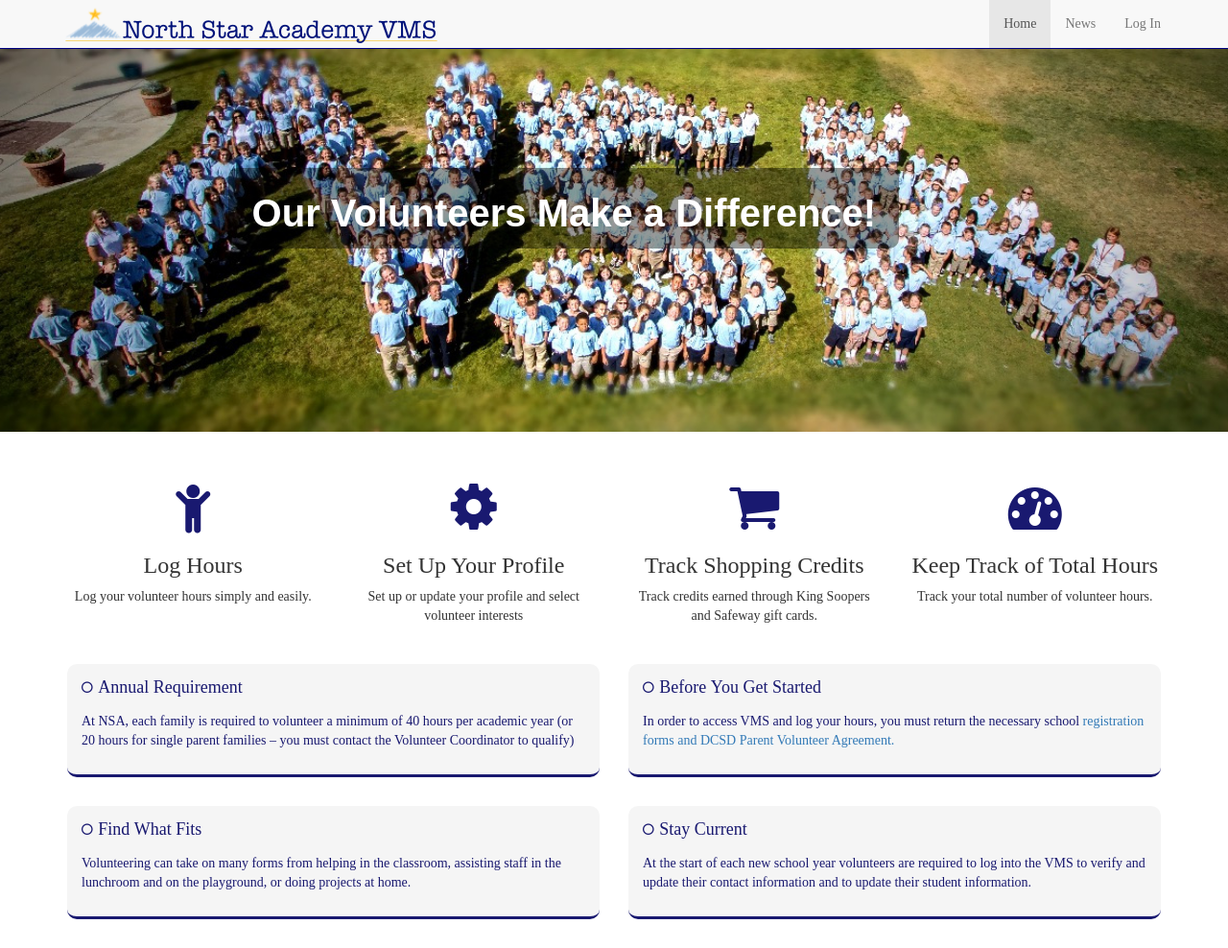
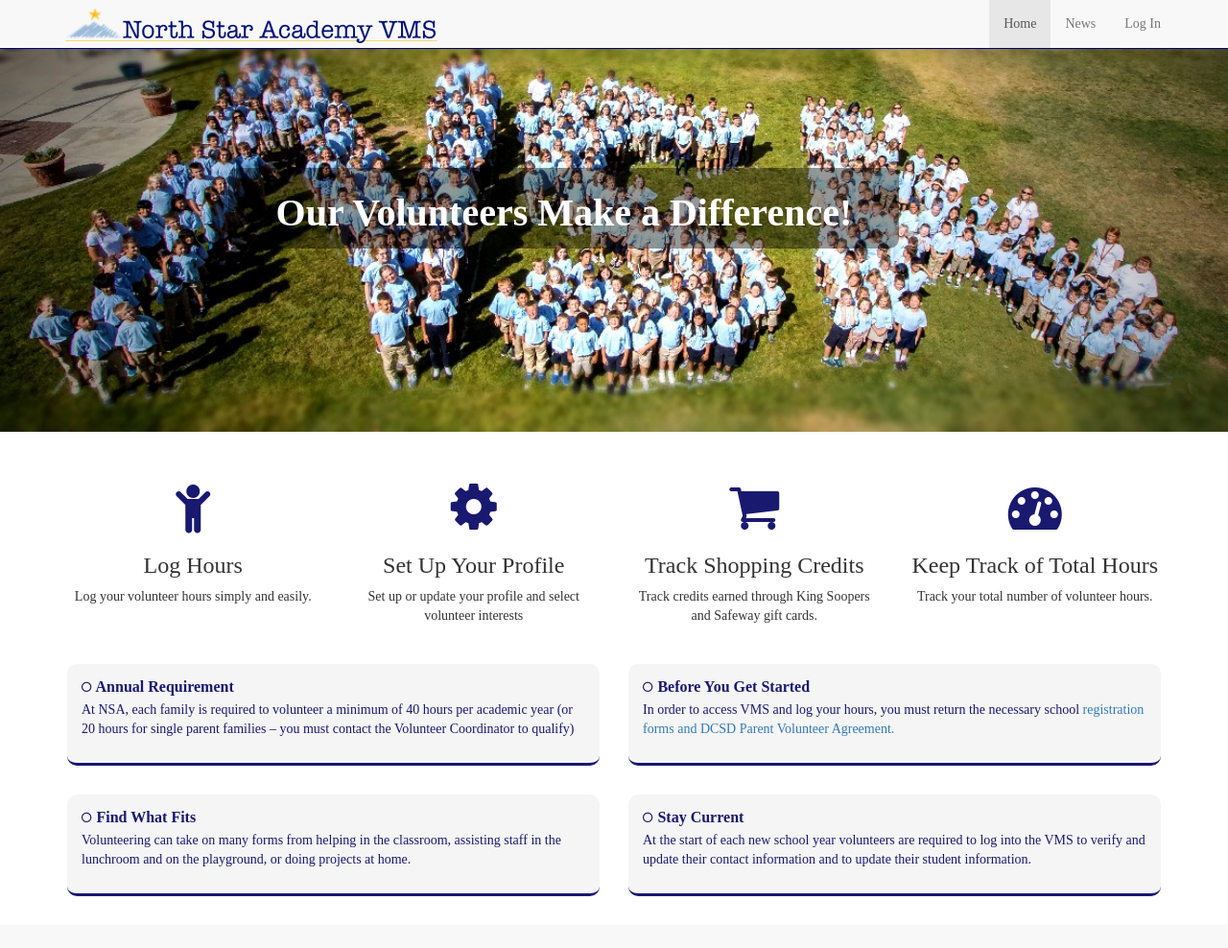
Before and after one commit to tjsepp/nsavms, a Django app: template nsavolunteer/templates/home.html in a window 1280 px wide. Shown: the whole page at 96% size. After the commit the page ends 934 px from the top, so only its background shows below. Run offline with Django 3.2, Linux system fonts and the light colour scheme; the template is opened without the code that fills it, so the values that code supplies are empty; some libraries are stand-ins or nearby versions.

Commit message:
Few minor changes to correct typos

```diff
--- a/nsavolunteer/static/css/nsavol_style.css
+++ b/nsavolunteer/static/css/nsavol_style.css
@@ -21,7 +21,7 @@ margin-bottom: 50px;
     padding: 5px;
     border-radius: 10px;
     margin-left: auto;
-    font-family: arial;
+
 }
 
 .homepage-header{
@@ -81,7 +81,6 @@ margin-bottom: 50px;
 .faq-title{
     margin-top: 40px;
     margin-bottom: 30px;
-    font-family: inherit;
     font-weight: 500;
     line-height: 1.1;
     color: #191970;
@@ -101,8 +100,10 @@ margin-bottom: 50px;
 }
 .faq-col .faq-item .question {
     margin-top: 0px;
-    font-size: 18px;
-    margin-bottom: 15px;
+    font-size: 16px;
+    font-weight:550;
+    margin-bottom: 5px;
+    font-family: American Typewriter;
 }
 
 .modal-backdrop {
--- a/nsavolunteer/templates/account/navbar.html
+++ b/nsavolunteer/templates/account/navbar.html
@@ -2,7 +2,7 @@
 
     <div class ="container">
              <a class="navbar-brand">
-                 <img class ="img-responsive" style="max-width: 100%; margin-top: -15px; margin-left: -2%" src="{{STATIC_URL}}img/nsavms.png">
+                 <img class ="img-responsive" style="max-width: 100%; margin-top: -15px; margin-left: -2%" src="{{STATIC_URL}}img/NSAVMS.png">
              </a>
 
         <div class ='navbar-header'>
--- a/nsavolunteer/templates/home.html
+++ b/nsavolunteer/templates/home.html
@@ -73,7 +73,7 @@
             <div class="col-md-6 col-sm-6 col-xs-12 faq-col">
 
                 <div class="faq-item">
-                    <h3 class="question"><i class='fa fa-genderless'> Annual Requirement</i></h3>
+                    <h3 class="question"><i class='fa fa-genderless'></i> Annual Requirement</h3>
                         <p class="answer">
                             At NSA, each family is required to volunteer a minimum of 40 hours per academic year
                             (or 20 hours for single parent families – you must contact the Volunteer Coordinator to qualify)
@@ -82,7 +82,7 @@
 
 
                 <div class="faq-item">
-                    <h3 class="question"><i class='fa fa-genderless'> Find What Fits</i></h3>
+                    <h3 class="question"><i class='fa fa-genderless'></i> Find What Fits</h3>
                 <p class="answer">
                     Volunteering can take on many forms from helping in the classroom, assisting staff in the
                     lunchroom and on the playground, or doing projects at home.
@@ -96,7 +96,7 @@
 
             <div class="col-md-6 col-sm-6 col-xs-12 faq-col">
                 <div class="faq-item">
-                    <h3 class="question"><i class='fa fa-genderless'> Before You Get Started</i></h3>
+                    <h3 class="question"><i class='fa fa-genderless'></i> Before You Get Started</h3>
                     <p class="answer">
                         In order to access VMS and log your hours, you must return the necessary school <a href="http://www.nstaracademy.org/volunteer/handbook-forms/" target="_blank">
                         registration forms and DCSD Parent Volunteer Agreement.</a>
@@ -106,7 +106,7 @@
 
             <div class="col-md-6 col-sm-6 col-xs-12 faq-col">
                 <div class="faq-item">
-                    <h3 class="question"><i class='fa fa-genderless'> Stay Current</i></h3>
+                    <h3 class="question"><i class='fa fa-genderless'></i> Stay Current</h3>
                     <p class="answer">
                     At the start of each new school year volunteers are required to log into the VMS to verify and update
                         their contact information and to update their student information.
--- a/nsavolunteer/views.py
+++ b/nsavolunteer/views.py
@@ -94,7 +94,7 @@ class UpdateVolunteerProfile(UpdateView):
         return VolunteerProfile.objects.get(linkedUserAccount=self.request.user)
 
     def get_success_url(self):
-        return reverse('user_dashboard')
+        return reverse('user_profile')
 
     def get_context_data(self, **kwargs):
         context = super(UpdateVolunteerProfile, self).get_context_data(**kwargs)
```
Also changed, not shown: nsavolunteer/migrations/0001_initial.py.
